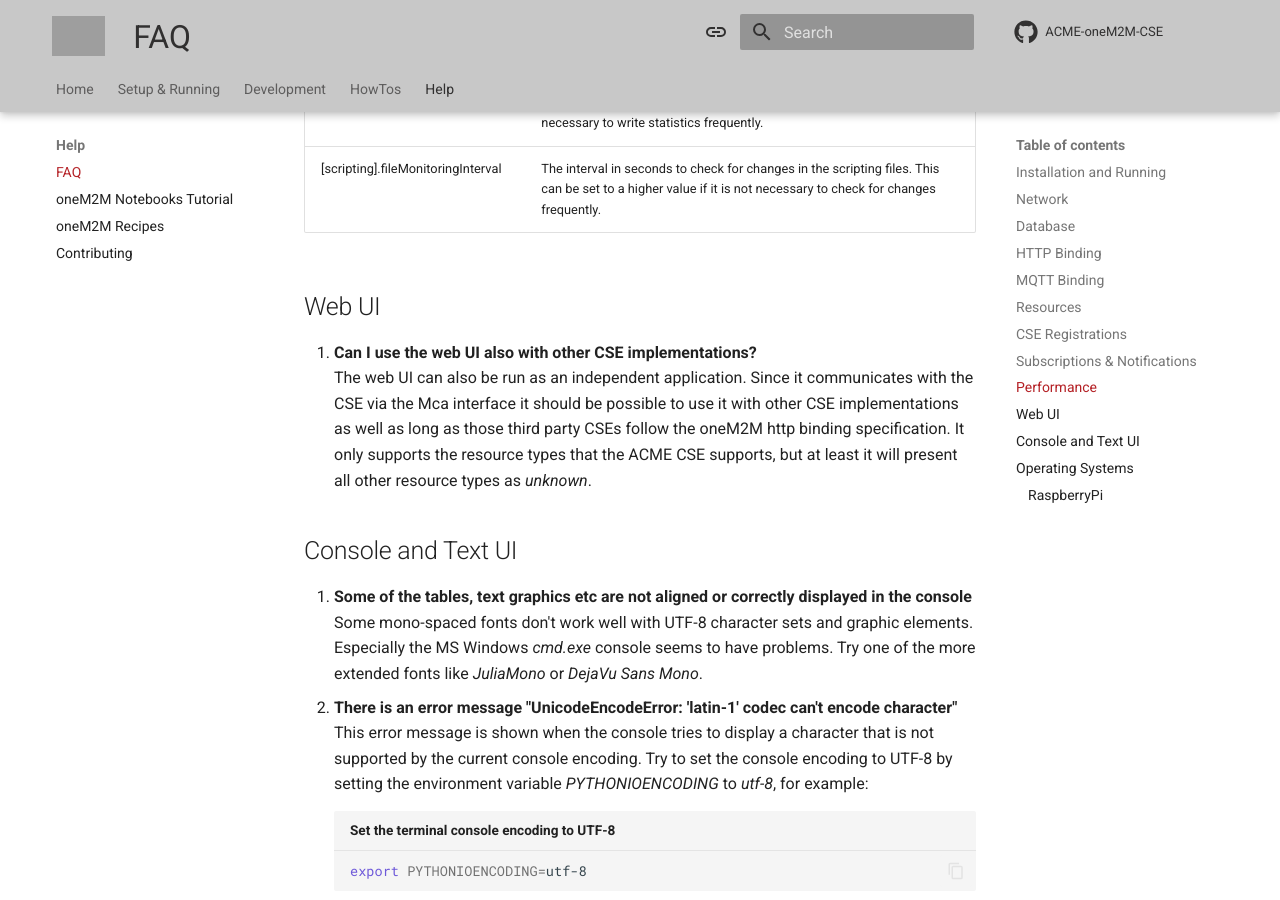
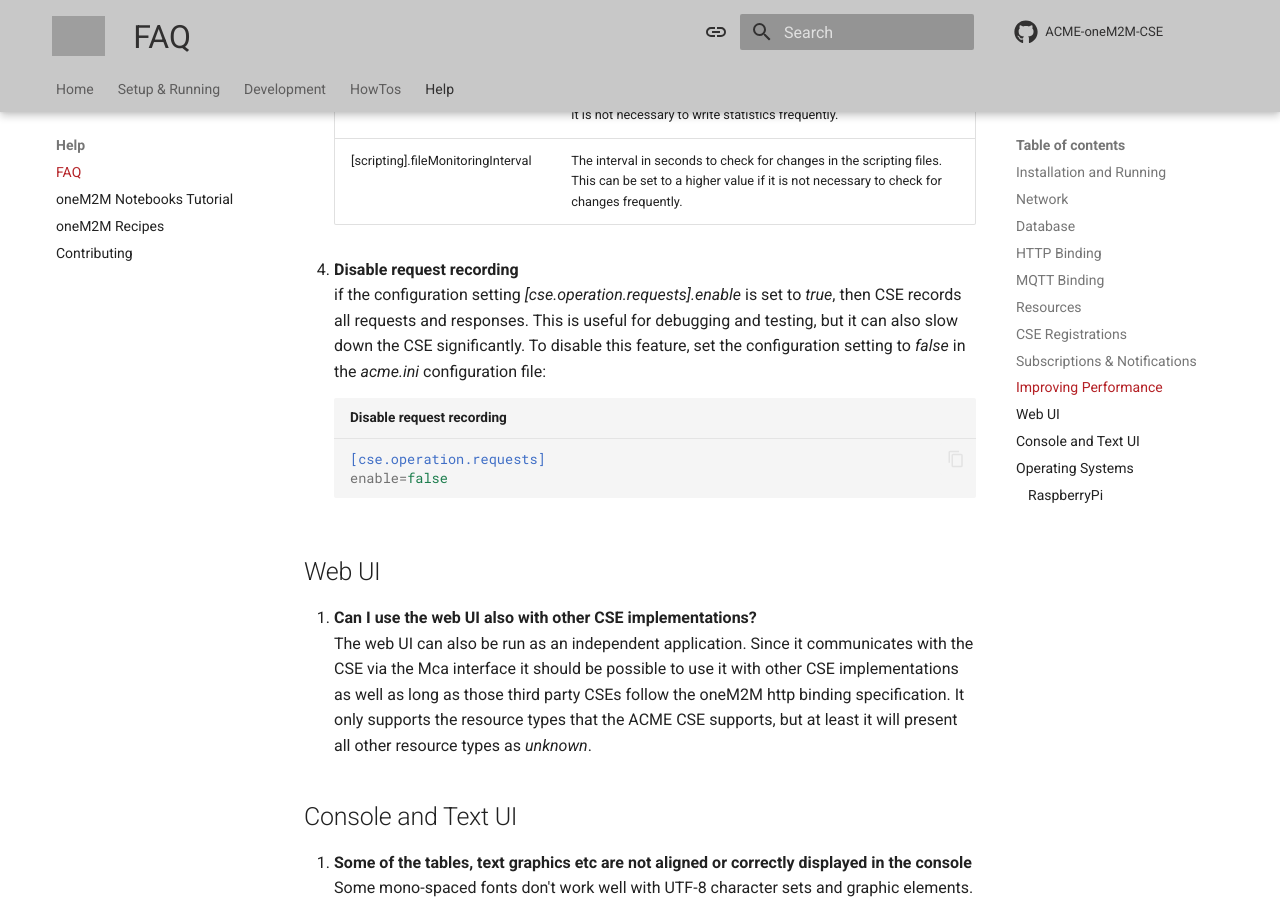
Before and after one commit to ankraft/ACME-oneM2M-CSE-mkdocs, an MkDocs documentation site: the page built from docs/help/FAQ.md, in a window 1280 px wide and 900 px high, scrolled down 5407 px. Built offline with MkDocs 1.6.1 and Material for MkDocs 9.7.7, drawn with Linux system fonts in a browser that asks for light colours; comment, search, counter and statistics services are not loaded; some of the changed text lies outside the part shown; grey boxes are pictures that could not be loaded.

Commit message:
Added disabling request recording to performance improvements

````diff
--- a/docs/help/FAQ.md
+++ b/docs/help/FAQ.md
@@ -112,14 +112,14 @@
    ```
    With this, the CSE will not verify the notification endpoints and the &lt;subscription> resource creation will succeed (if there are no other problems, of course).
 
-## Performance
+## Improving Performance
 
-1. **How to increase the performance of ACME CSE?**
-   The log output provides useful information to analyze the flows of requests inside the CSE. However, it reduces the performance of the CSE by a lot. Reducing the log level to *info* or *warning* already helps. This can be done in the *[logging]* section of the configuration file, or by pressing `shift-L` on the console to change the logging level to the desired value. Also, [disabline writing the log to a file](../setup/Configuration-logging.md) will increase the performance.
+1. **How to improve the performance of ACME CSE?**
+   The log output provides useful information to analyze the flows of requests inside the CSE. However, it reduces the performance of the CSE by a lot. Reducing the log level to *info* or *warning* already helps. This can be done in the *[logging]* section of the configuration file, or by pressing `shift-L` on the console to change the logging level to the desired value. Also, [disabling writing the log to a file](../setup/Configuration-logging.md) will increase the performance.
    Another option is to change the database to *memory* mode. This means that all database access happens in memory and not on disk. But please be aware that this also means that all data will be lost when the CSE terminates!
    Lastly, the ACME CSE can be run with newer versions of Python, which is way faster and more efficient than previous versions of Python.
 
-1. **Increase database performance with *disk* mode**
+1. **Improve database performance with *disk* mode**
    When running the CSE with the database mode set to *tinydb* (ie. store the database on disk rather then in memory) one can improve the performance by [increasing the time before data is actually written to disk](../setup/Configuration-database.md#tinydb). The default is 1 second, but it can be increased as necessary.
    Be aware, though, that the risk of losing data increases with higher delays in case of a crash or when the CSE shutdown is interrupted.
 
@@ -133,14 +133,22 @@
    and so on. The following table list various intervals that can be configured to reduce the load on the CSE and the network.
    The default values are usually sufficient for development use cases, but can be reduced to a lower value for deployment use cases.
 
-   | Setting                             | Description                                                                                                                                                                                   |
-   |:------------------------------------|:----------------------------------------------------------------------------------------------------------------------------------------------------------------------------------------------|
-   | \[cse].checkExpirationsInterval     | The interval in seconds to check for expired resources. This can be set to a much higher value than the default of 60 seconds if it is not necessary to expire resources quickly.             |
-   | \[cse.registration].checkInterval   | The interval in seconds to check the liveliness of remote CSEs. This behaviour can even be disabled by setting the following configuration option to `false`.                                 |
-   | \[cse.registration].checkLiveliness | Whether to check the liveliness of remote CSEs. This can be disabled to reduce the load on the CSE and the network. Set this to `false` to disable the check.                                 |
-   | \[cse.statistics].writeInterval     | The interval in seconds to write the statistics to the database. This can be set to a much higher value than the default of 60 seconds if it is not necessary to write statistics frequently. |
-   | \[scripting].fileMonitoringInterval | The interval in seconds to check for changes in the scripting files. This can be set to a higher value if it is not necessary to check for changes frequently.                                |
+	| Setting                             | Description                                                                                                                                                                                   |
+	|:------------------------------------|:----------------------------------------------------------------------------------------------------------------------------------------------------------------------------------------------|
+	| \[cse].checkExpirationsInterval     | The interval in seconds to check for expired resources. This can be set to a much higher value than the default of 60 seconds if it is not necessary to expire resources quickly.             |
+	| \[cse.registration].checkInterval   | The interval in seconds to check the liveliness of remote CSEs. This behaviour can even be disabled by setting the following configuration option to `false`.                                 |
+	| \[cse.registration].checkLiveliness | Whether to check the liveliness of remote CSEs. This can be disabled to reduce the load on the CSE and the network. Set this to `false` to disable the check.                                 |
+	| \[cse.statistics].writeInterval     | The interval in seconds to write the statistics to the database. This can be set to a much higher value than the default of 60 seconds if it is not necessary to write statistics frequently. |
+	| \[scripting].fileMonitoringInterval | The interval in seconds to check for changes in the scripting files. This can be set to a higher value if it is not necessary to check for changes frequently.                                |
 
+1. **Disable request recording**
+   if the configuration setting *[cse.operation.requests].enable* is set to *true*, then CSE records all requests and responses. This is useful for debugging and testing, but it can also slow down the CSE significantly.
+   To disable this feature, set the configuration setting to *false* in the *acme.ini* configuration file:
+
+	```ini title="Disable request recording"
+	[cse.operation.requests]
+	enable=false
+	```
 
 ## Web UI
 
````
